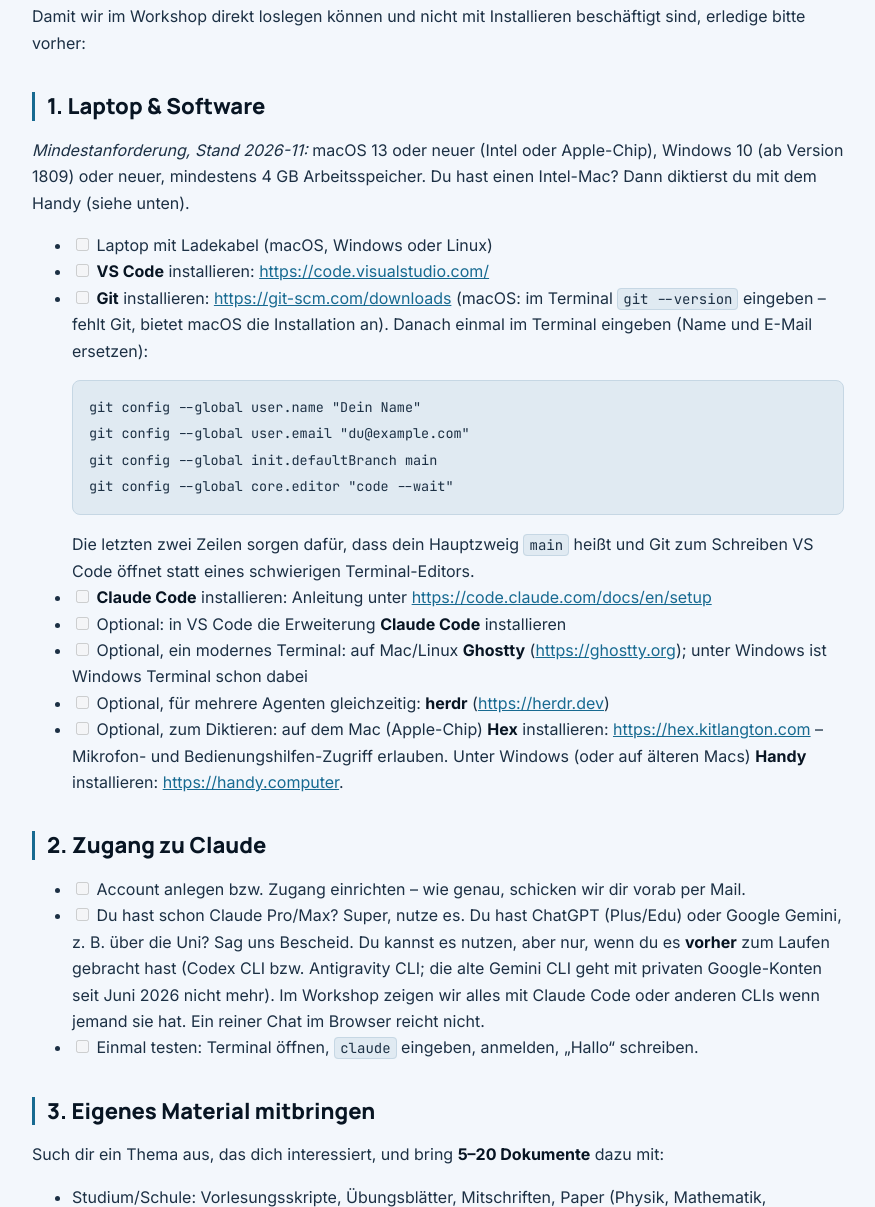
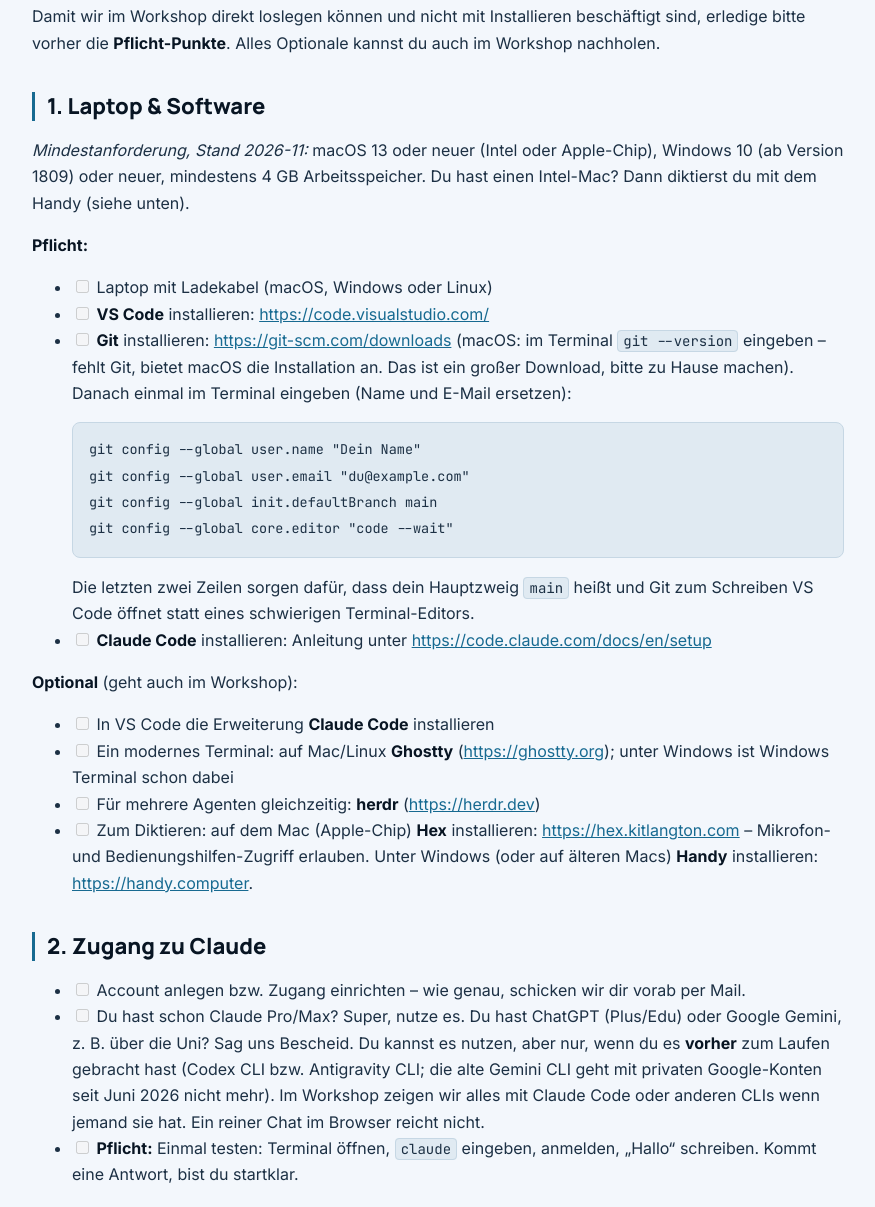
Before and after one commit to tillg/makerstoolkit.eu, a plain HTML site: page 00-vorbereitung/index.html in a window 1280 px wide. Shown: the part 165-1372 px from the top of the page, without its empty margins (202-1077 px from the left). Drawn offline with Linux system fonts and the light colour scheme.

Commit message:
Build aus makers-toolkit@acf657b

```diff
--- a/00-vorbereitung/index.html
+++ b/00-vorbereitung/index.html
@@ -26,29 +26,33 @@
 </header>
 <main id="main">
 <article class="doc"><nav class="crumbs" aria-label="Pfad"><a href="../inhalt/">Inhalt</a> <span aria-hidden="true">›</span> <span>Vorbereitung</span></nav><h1 id="00--vorbereitung">00 · Vorbereitung</h1>
-<p>Damit wir im Workshop direkt loslegen können und nicht mit Installieren beschäftigt sind, erledige bitte vorher:</p>
+<p>Damit wir im Workshop direkt loslegen können und nicht mit Installieren beschäftigt sind, erledige bitte vorher die <strong>Pflicht-Punkte</strong>. Alles Optionale kannst du auch im Workshop nachholen.</p>
 <h2 id="1-laptop--software">1. Laptop &amp; Software</h2>
 <p><em>Mindestanforderung, Stand 2026-11:</em> macOS 13 oder neuer (Intel oder Apple-Chip), Windows 10 (ab Version 1809) oder neuer, mindestens 4 GB Arbeitsspeicher. Du hast einen Intel-Mac? Dann diktierst du mit dem Handy (siehe unten).</p>
+<p><strong>Pflicht:</strong></p>
 <ul>
 <li><input disabled="" type="checkbox"> Laptop mit Ladekabel (macOS, Windows oder Linux)</li>
 <li><input disabled="" type="checkbox"> <strong>VS Code</strong> installieren: <a href="https://code.visualstudio.com/" rel="noopener">https://code.visualstudio.com/</a></li>
-<li><input disabled="" type="checkbox"> <strong>Git</strong> installieren: <a href="https://git-scm.com/downloads" rel="noopener">https://git-scm.com/downloads</a> (macOS: im Terminal <code>git --version</code> eingeben – fehlt Git, bietet macOS die Installation an). Danach einmal im Terminal eingeben (Name und E-Mail ersetzen):<pre><code class="language-text">git config --global user.name &quot;Dein Name&quot;
+<li><input disabled="" type="checkbox"> <strong>Git</strong> installieren: <a href="https://git-scm.com/downloads" rel="noopener">https://git-scm.com/downloads</a> (macOS: im Terminal <code>git --version</code> eingeben – fehlt Git, bietet macOS die Installation an. Das ist ein großer Download, bitte zu Hause machen). Danach einmal im Terminal eingeben (Name und E-Mail ersetzen):<pre><code class="language-text">git config --global user.name &quot;Dein Name&quot;
 git config --global user.email &quot;du@example.com&quot;
 git config --global init.defaultBranch main
 git config --global core.editor &quot;code --wait&quot;
 </code></pre>
 Die letzten zwei Zeilen sorgen dafür, dass dein Hauptzweig <code>main</code> heißt und Git zum Schreiben VS Code öffnet statt eines schwierigen Terminal-Editors.</li>
 <li><input disabled="" type="checkbox"> <strong>Claude Code</strong> installieren: Anleitung unter <a href="https://code.claude.com/docs/en/setup" rel="noopener">https://code.claude.com/docs/en/setup</a></li>
-<li><input disabled="" type="checkbox"> Optional: in VS Code die Erweiterung <strong>Claude Code</strong> installieren</li>
-<li><input disabled="" type="checkbox"> Optional, ein modernes Terminal: auf Mac/Linux <strong>Ghostty</strong> (<a href="https://ghostty.org" rel="noopener">https://ghostty.org</a>); unter Windows ist Windows Terminal schon dabei</li>
-<li><input disabled="" type="checkbox"> Optional, für mehrere Agenten gleichzeitig: <strong>herdr</strong> (<a href="https://herdr.dev" rel="noopener">https://herdr.dev</a>)</li>
-<li><input disabled="" type="checkbox"> Optional, zum Diktieren: auf dem Mac (Apple-Chip) <strong>Hex</strong> installieren: <a href="https://hex.kitlangton.com" rel="noopener">https://hex.kitlangton.com</a> – Mikrofon- und Bedienungshilfen-Zugriff erlauben. Unter Windows (oder auf älteren Macs) <strong>Handy</strong> installieren: <a href="https://handy.computer" rel="noopener">https://handy.computer</a>.</li>
+</ul>
+<p><strong>Optional</strong> (geht auch im Workshop):</p>
+<ul>
+<li><input disabled="" type="checkbox"> In VS Code die Erweiterung <strong>Claude Code</strong> installieren</li>
+<li><input disabled="" type="checkbox"> Ein modernes Terminal: auf Mac/Linux <strong>Ghostty</strong> (<a href="https://ghostty.org" rel="noopener">https://ghostty.org</a>); unter Windows ist Windows Terminal schon dabei</li>
+<li><input disabled="" type="checkbox"> Für mehrere Agenten gleichzeitig: <strong>herdr</strong> (<a href="https://herdr.dev" rel="noopener">https://herdr.dev</a>)</li>
+<li><input disabled="" type="checkbox"> Zum Diktieren: auf dem Mac (Apple-Chip) <strong>Hex</strong> installieren: <a href="https://hex.kitlangton.com" rel="noopener">https://hex.kitlangton.com</a> – Mikrofon- und Bedienungshilfen-Zugriff erlauben. Unter Windows (oder auf älteren Macs) <strong>Handy</strong> installieren: <a href="https://handy.computer" rel="noopener">https://handy.computer</a>.</li>
 </ul>
 <h2 id="2-zugang-zu-claude">2. Zugang zu Claude</h2>
 <ul>
 <li><input disabled="" type="checkbox"> Account anlegen bzw. Zugang einrichten – wie genau, schicken wir dir vorab per Mail.</li>
 <li><input disabled="" type="checkbox"> Du hast schon Claude Pro/Max? Super, nutze es. Du hast ChatGPT (Plus/Edu) oder Google Gemini, z. B. über die Uni? Sag uns Bescheid. Du kannst es nutzen, aber nur, wenn du es <strong>vorher</strong> zum Laufen gebracht hast (Codex CLI bzw. Antigravity CLI; die alte Gemini CLI geht mit privaten Google-Konten seit Juni 2026 nicht mehr). Im Workshop zeigen wir alles mit Claude Code oder anderen CLIs wenn jemand sie hat. Ein reiner Chat im Browser reicht nicht.</li>
-<li><input disabled="" type="checkbox"> Einmal testen: Terminal öffnen, <code>claude</code> eingeben, anmelden, „Hallo“ schreiben.</li>
+<li><input disabled="" type="checkbox"> <strong>Pflicht:</strong> Einmal testen: Terminal öffnen, <code>claude</code> eingeben, anmelden, „Hallo“ schreiben. Kommt eine Antwort, bist du startklar.</li>
 </ul>
 <h2 id="3-eigenes-material-mitbringen">3. Eigenes Material mitbringen</h2>
 <p>Such dir ein Thema aus, das dich interessiert, und bring <strong>5–20 Dokumente</strong> dazu mit:</p>
```
